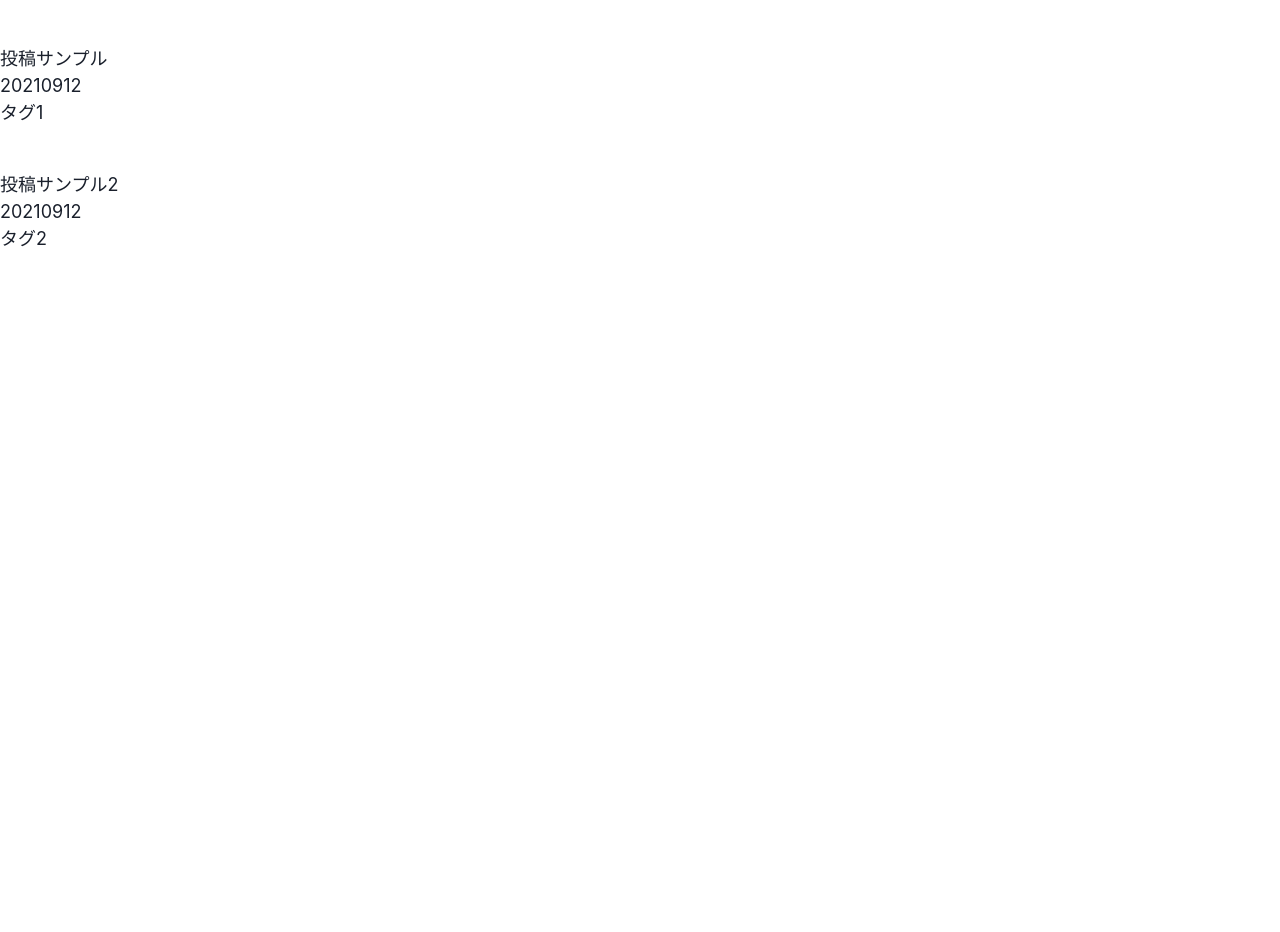
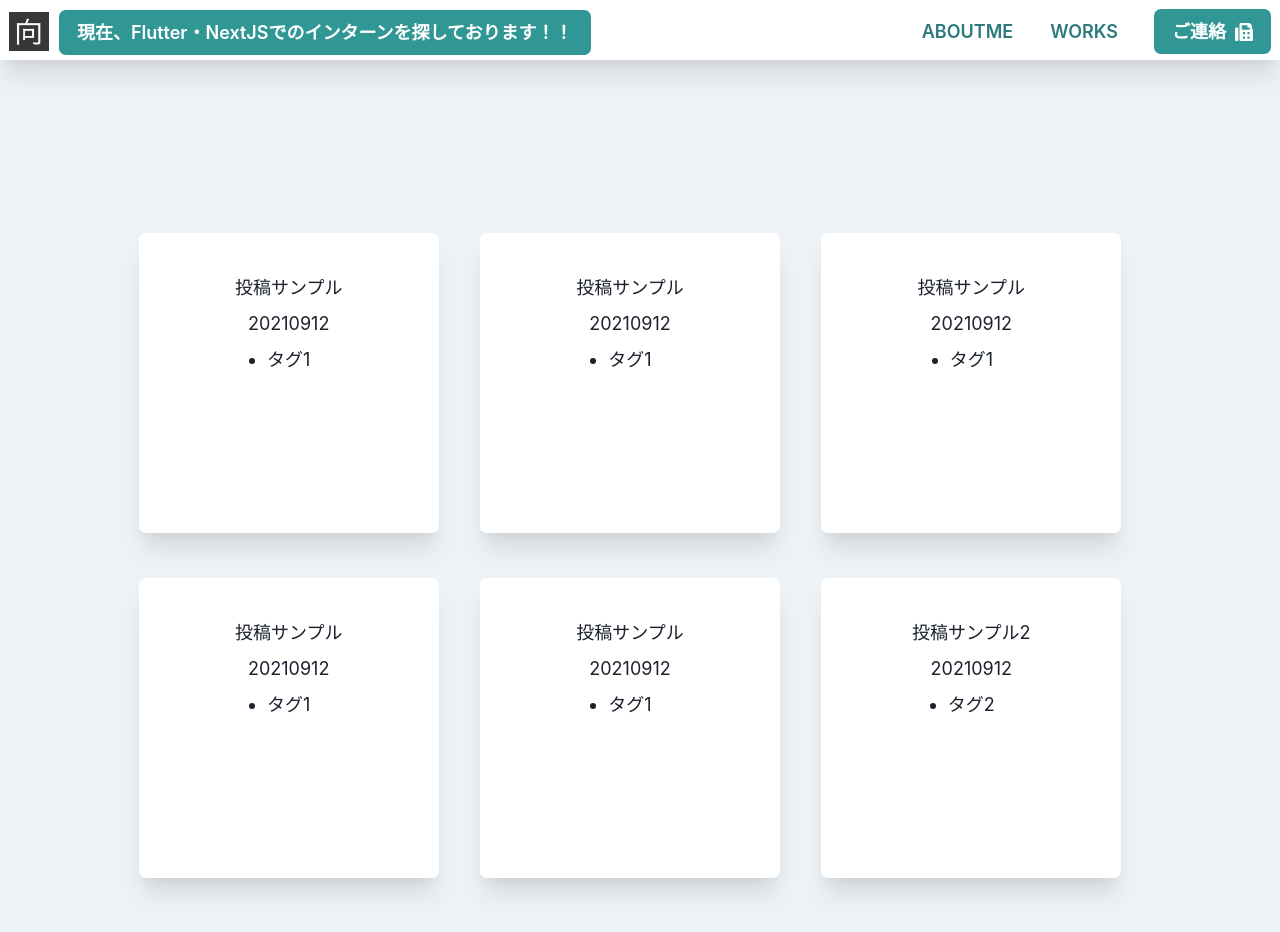
Before and after one commit to Mu-munn/next-js-test, a Next.js app in the folder nextjs-blog/: page /blogs in a window 1280 px wide. Shown: the top 932 px of the page. Before the commit the page ends 800 px from the top, so only its background shows below. Built offline with nearby package versions, Linux system fonts and the light colour scheme.

Commit message:
WORKSページの装

```diff
--- /dev/null
+++ b/nextjs-blog/content/ex1 copy 2/index.md
@@ -0,0 +1,9 @@
+---
+title: "投稿サンプル"
+date: "20210912"
+tags: ["タグ1"]
+---
+
+## これはサンプル記事1です
+
+本文
--- /dev/null
+++ b/nextjs-blog/content/ex1 copy 3/index.md
@@ -0,0 +1,9 @@
+---
+title: "投稿サンプル"
+date: "20210912"
+tags: ["タグ1"]
+---
+
+## これはサンプル記事1です
+
+本文
--- /dev/null
+++ b/nextjs-blog/content/ex1 copy 4/index.md
@@ -0,0 +1,9 @@
+---
+title: "投稿サンプル"
+date: "20210912"
+tags: ["タグ1"]
+---
+
+## これはサンプル記事1です
+
+本文
--- /dev/null
+++ b/nextjs-blog/content/ex1 copy/index.md
@@ -0,0 +1,9 @@
+---
+title: "投稿サンプル"
+date: "20210912"
+tags: ["タグ1"]
+---
+
+## これはサンプル記事1です
+
+本文
--- a/nextjs-blog/pages/blogs/index.tsx
+++ b/nextjs-blog/pages/blogs/index.tsx
@@ -1,6 +1,7 @@
 import { NextPage, InferGetStaticPropsType } from 'next';
-import { Box } from '@chakra-ui/react';
+import { Box, Center, Flex, Heading, VStack } from '@chakra-ui/react';
 import { getAllPosts } from '../../utils/api';
+import AppBar from '../../components/appBar';
 
 type Props = InferGetStaticPropsType<typeof getStaticProps>;
 
@@ -13,10 +14,15 @@ export const getStaticProps = async () => {
 };
 
 const Home: NextPage<Props> = ({ allPosts }) => (
-  <ul>
+    <Box>
+        <Box Box bg="gray.100" w="full" h="1000vh" >
+            <AppBar />
+            <Center w="100%" bg="" mt="10%" >
+                <Box w="80%">
+                    <Flex justifyContent="space-around" wrap="wrap">
                         {allPosts?.map((post) => (
-      <Box key={post.slug} mt={10}>
-        <li>
+                            <Box key={post.slug} mt={10} mr="20px" bg="white" w="300px" h="300px" boxShadow='xl' p='9' rounded='md' >
+                                <VStack>
                                     <h2>{post.title}</h2>
                                     <p>{post.date}</p>
                                     <ul>
@@ -24,10 +30,33 @@ const Home: NextPage<Props> = ({ allPosts }) => (
                                             <li key={tag}>{tag}</li>
                                         ))}
                                     </ul>
-        </li>
+                                </VStack>
                             </Box>
                         ))}
-  </ul>
+                    </Flex>
+                </Box>
+
+            </Center>
+        </Box>
+
+    </Box>
+
+    //     <Box>
+    //     {allPosts?.map((post) => (
+    //       <Box key={post.slug} mt={10}bg="white" w="400px" h="400px" boxShadow='xl' p='9' rounded='md' >
+    //         <VStack>
+    //           <h2>{post.title}</h2>
+    //           <p>{post.date}</p>
+    //           <ul>
+    //             {post.tags?.map((tag) => (
+    //               <li key={tag}>{tag}</li>
+    //             ))}
+    //           </ul>
+    //         </VStack>
+    //       </Box>
+    //     ))}
+    //   </Box>
+
 );
 
 export default Home;
```
Lines whose indentation alone changed are shown as unchanged.
